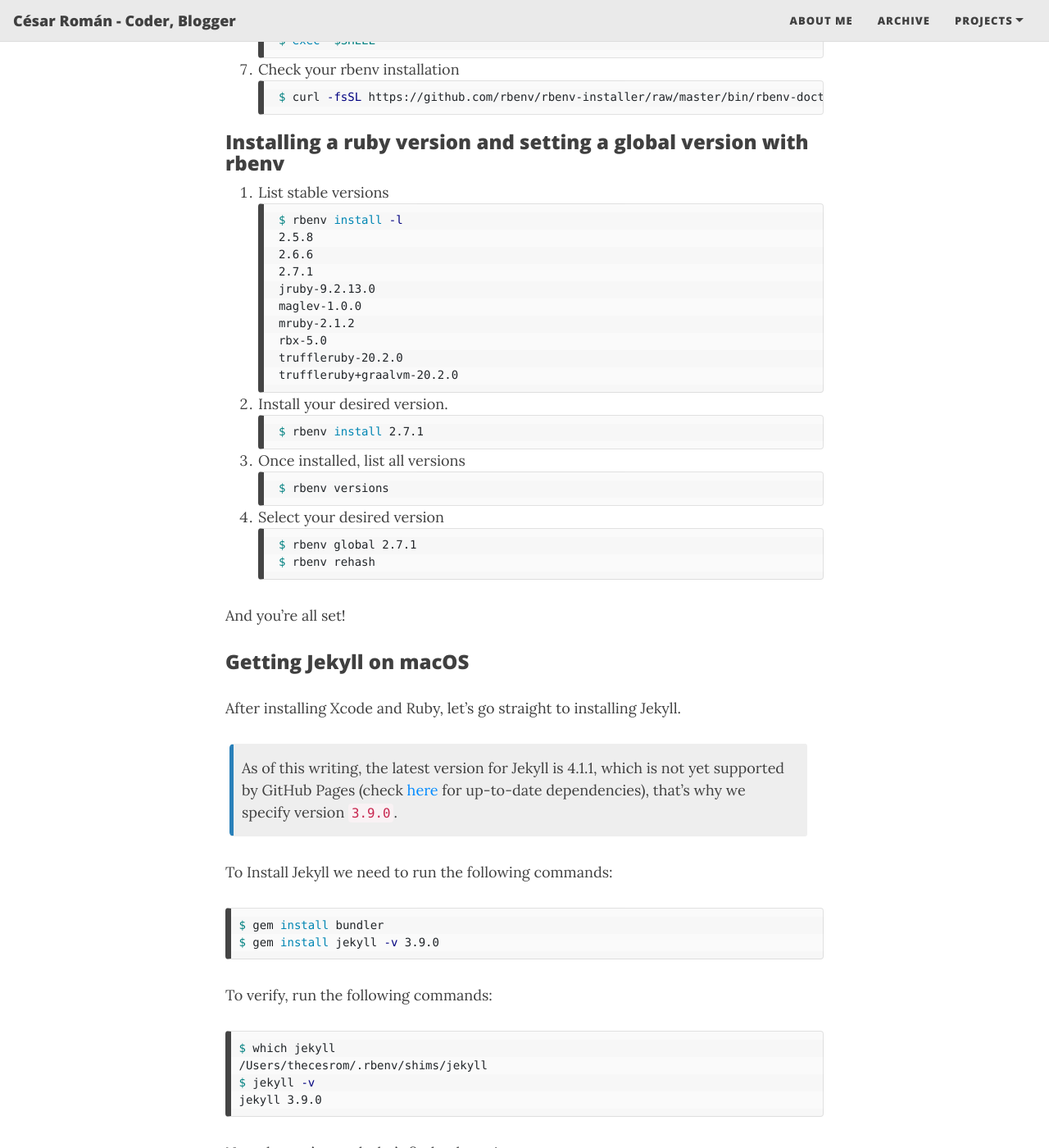
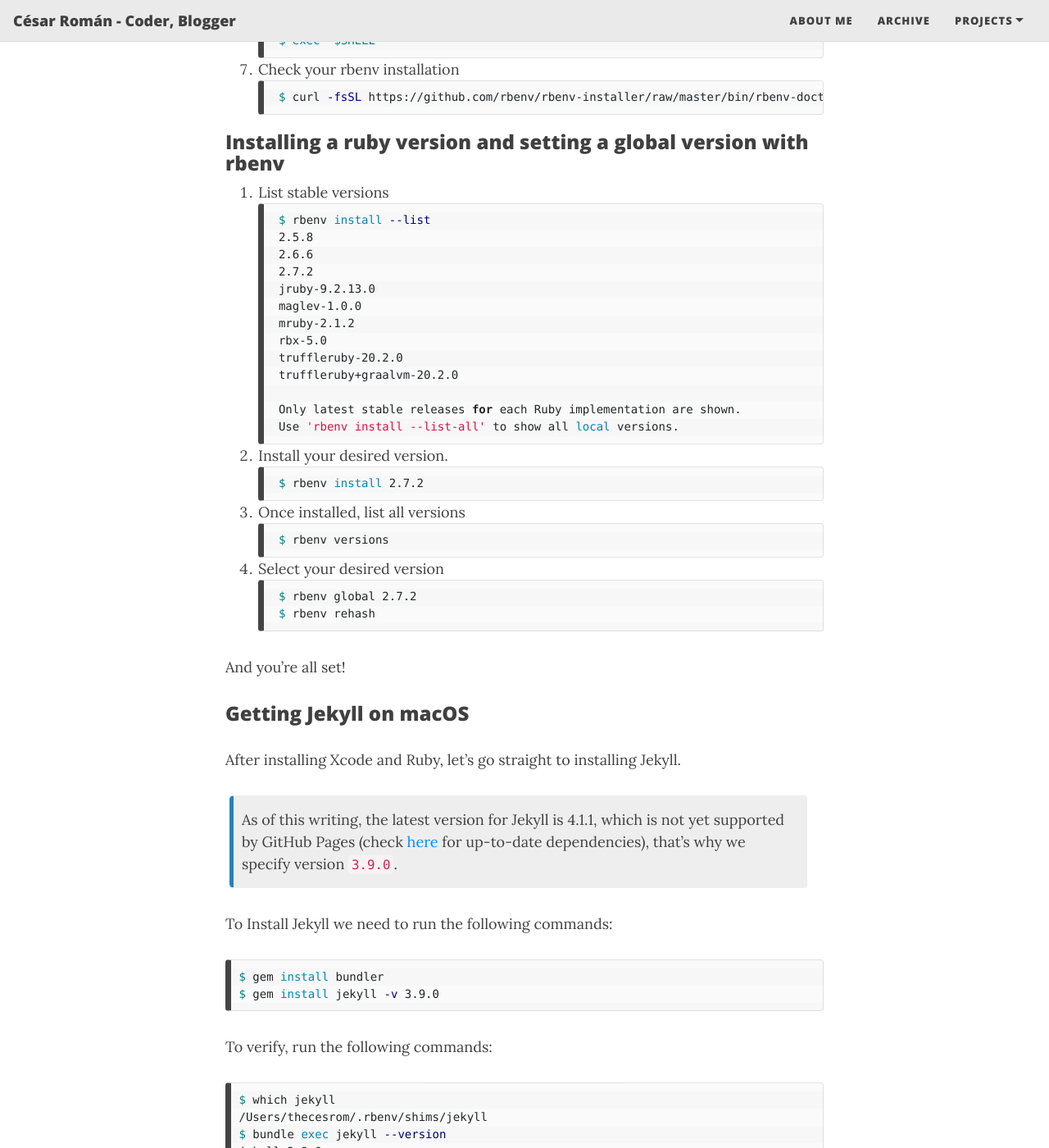
Before and after one commit to cesarcoatl/cesarcoatl.github.io, a Jekyll site: the page built from _posts/2020-08-31-welcome.md, in a window 1280 px wide and 1400 px high, scrolled down 1927 px. Shown: the whole window at 82% size. Built offline with Jekyll 4.4.1, drawn with Linux system fonts in a browser that asks for light colours; nearby versions of some CDN libraries; comment, search, counter and statistics services are not loaded; some of the changed text lies outside the part shown.

Commit message:
List latest ruby version; fixed `jekyll -v` command

````diff
--- a/_posts/2020-08-31-welcome.md
+++ b/_posts/2020-08-31-welcome.md
@@ -81,21 +81,24 @@ Just follow these steps:
 
 1. List stable versions
     ```bash
-    $ rbenv install -l
+    $ rbenv install --list
     2.5.8
     2.6.6
-    2.7.1
+    2.7.2
     jruby-9.2.13.0
     maglev-1.0.0
     mruby-2.1.2
     rbx-5.0
     truffleruby-20.2.0
     truffleruby+graalvm-20.2.0
+
+    Only latest stable releases for each Ruby implementation are shown.
+    Use 'rbenv install --list-all' to show all local versions.
     ```
 
 1. Install your desired version.
     ```bash
-    $ rbenv install 2.7.1
+    $ rbenv install 2.7.2
     ```
 
 1. Once installed, list all versions
@@ -105,7 +108,7 @@ Just follow these steps:
 
 1. Select your desired version
     ```bash
-    $ rbenv global 2.7.1
+    $ rbenv global 2.7.2
     $ rbenv rehash
     ```
 
@@ -130,7 +133,7 @@ To verify, run the following commands:
 ```bash
 $ which jekyll
 /Users/thecesrom/.rbenv/shims/jekyll
-$ jekyll -v
+$ bundle exec jekyll --version
 jekyll 3.9.0
 ```
 
@@ -153,12 +156,6 @@ This will install all necessary dependencies and get you one step closer.
 ### Editing and testing your Jekyll blog on your local machine
 
 I am using [Visual Studio Code](https://code.visualstudio.com/){:target="_blank"} for editing my site, but you may use another text editor or IDE out there.
-
-To use the correct Jekyll version, I just changed line 20 on `beautiful-jekyll-theme.gemspec` to:
-
-```ruby
- spec.add_runtime_dependency "jekyll", "~> 3.9"
-```
 
 And after some customization I just run:
 ```bash
````
